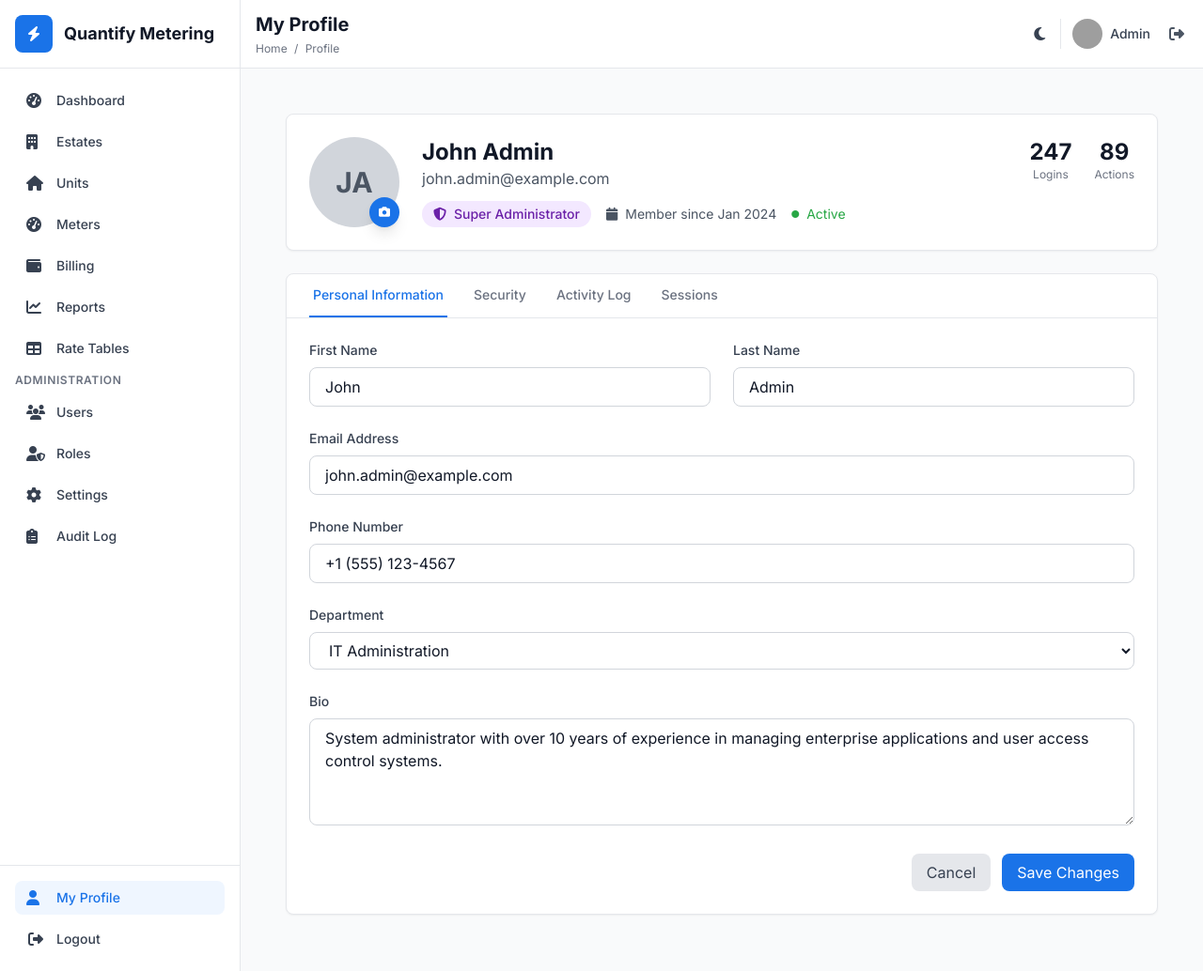
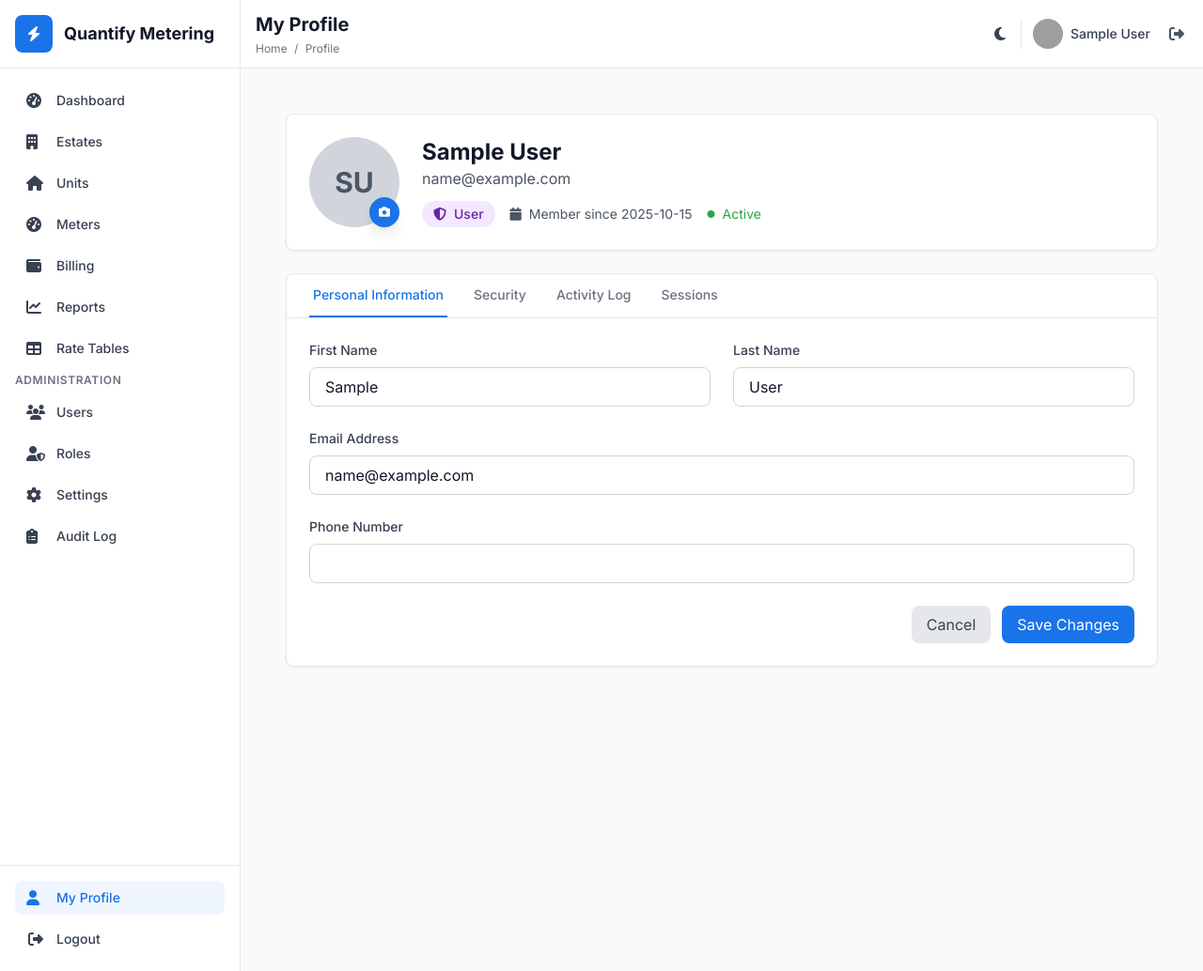
Before and after one commit to double-eye-za/QuantifyMeteringSystem, a Flask app: page /api/v1/profile in a window 1280 px wide. Shown: the whole page at 94% size. Run offline with Flask 3, Linux system fonts and the light colour scheme; the visitor is signed in with stand-in values (Sample User, id 1); some libraries are stand-ins or nearby versions; grey boxes are pictures that could not be loaded.

Commit message:
feat: implement user profile update and password change functionality with corresponding API endpoints and UI enhancements

```diff
--- a/app/routes/v1/profile.py
+++ b/app/routes/v1/profile.py
@@ -1,12 +1,63 @@
 from __future__ import annotations
 
-from flask import render_template
-from flask_login import login_required
+from flask import render_template, request, jsonify
+from flask_login import login_required, current_user
 
 from . import api_v1
+from ...models.user import User
 
 
 @api_v1.route("/profile", methods=["GET"])
 @login_required
 def profile_page():
-    return render_template("profile/profile.html")
+    user = current_user
+    role_name = getattr(getattr(user, "role", None), "name", None)
+    return render_template(
+        "profile/profile.html",
+        user={
+            "id": user.id,
+            "first_name": user.first_name,
+            "last_name": user.last_name,
+            "email": user.email,
+            "phone": user.phone,
+            "username": user.username,
+            "role": role_name,
+            "last_login": user.last_login.isoformat() if user.last_login else None,
+            "created_at": user.created_at.isoformat() if user.created_at else None,
+        },
+    )
+
+
+@api_v1.route("/profile", methods=["POST"])
+@login_required
+def update_profile():
+    payload = request.get_json(force=True) or {}
+    user = User.update_profile(current_user, payload)
+    return jsonify(
+        {
+            "data": {
+                "id": user.id,
+                "first_name": user.first_name,
+                "last_name": user.last_name,
+                "email": user.email,
+                "phone": user.phone,
+            }
+        }
+    )
+
+
+@api_v1.route(
+    "/profile/change-password", methods=["POST"], endpoint="profile_change_password"
+)
+@login_required
+def profile_change_password():
+    payload = request.get_json(force=True) or {}
+    ok, err = User.change_password(
+        current_user,
+        payload.get("current_password"),
+        payload.get("new_password"),
+        payload.get("confirm_password"),
+    )
+    if not ok:
+        return jsonify({"error": err}), 400
+    return jsonify({"message": "Password updated successfully"})
--- a/app/templates/base.html
+++ b/app/templates/base.html
@@ -270,13 +270,14 @@
                 class="flex items-center gap-2 pl-3 border-l border-gray-200 dark:border-gray-700"
               >
                 <img
-                  src="https://ui-avatars.com/api/?name=Admin&background=1A73E8&color=fff"
-                  alt="Admin"
+                  src="https://ui-avatars.com/api/?name={{ (current_user.first_name ~ '+' ~ current_user.last_name) if current_user.is_authenticated else 'User' }}&background=1A73E8&color=fff"
+                  alt="{{ (current_user.first_name ~ ' ' ~ current_user.last_name) if current_user.is_authenticated else 'User' }}"
                   class="w-8 h-8 rounded-full"
                 />
                 <span
                   class="text-sm font-medium text-gray-700 dark:text-gray-300"
-                  >Admin</span
+                  >{{ (current_user.first_name ~ ' ' ~ current_user.last_name)
+                  if current_user.is_authenticated else '' }}</span
                 >
                 <button
                   id="logoutButtonHeader"
--- a/app/templates/profile/profile.html
+++ b/app/templates/profile/profile.html
@@ -17,7 +17,8 @@
             class="w-24 h-24 bg-gray-300 dark:bg-gray-600 rounded-full flex items-center justify-center"
           >
             <span class="text-3xl font-bold text-gray-600 dark:text-gray-300"
-              >JA</span
+              >{{ (user.first_name[0] ~ user.last_name[0]) if user else 'U'
+              }}</span
             >
           </div>
           <button
@@ -30,21 +31,22 @@
         <!-- Profile Info -->
         <div class="flex-1 text-center sm:text-left">
           <h2 class="text-2xl font-bold text-gray-900 dark:text-white">
-            John Admin
+            {{ user.first_name }} {{ user.last_name }}
           </h2>
-          <p class="text-gray-600 dark:text-gray-400">john.admin@example.com</p>
+          <p class="text-gray-600 dark:text-gray-400">{{ user.email }}</p>
           <div class="flex flex-wrap items-center gap-4 mt-3">
             <span
               class="inline-flex items-center px-3 py-1 rounded-full text-sm font-medium bg-purple-100 dark:bg-purple-900/20 text-purple-800 dark:text-purple-400"
             >
               <i class="fas fa-shield-halved mr-2"></i>
-              Super Administrator
+              {{ user.role or 'User' }}
             </span>
             <span
               class="inline-flex items-center text-sm text-gray-600 dark:text-gray-400"
             >
               <i class="fas fa-calendar mr-2"></i>
-              Member since Jan 2024
+              Member since {{ (user.created_at[:10]) if user.created_at else '-'
+              }}
             </span>
             <span class="inline-flex items-center text-sm text-success">
               <i class="fas fa-circle mr-2" style="font-size: 8px"></i>
@@ -53,17 +55,7 @@
           </div>
         </div>
 
-        <!-- Quick Stats -->
-        <div class="flex gap-6">
-          <div class="text-center">
-            <p class="text-2xl font-bold text-gray-900 dark:text-white">247</p>
-            <p class="text-xs text-gray-500 dark:text-gray-400">Logins</p>
-          </div>
-          <div class="text-center">
-            <p class="text-2xl font-bold text-gray-900 dark:text-white">89</p>
-            <p class="text-xs text-gray-500 dark:text-gray-400">Actions</p>
-          </div>
-        </div>
+        <!-- Quick Stats removed per requirements -->
       </div>
     </div>
 
@@ -109,7 +101,11 @@
       <div class="p-6">
         <!-- Personal Information Tab -->
         <div id="personal-tab" class="tab-content">
-          <form class="space-y-6">
+          <form
+            id="profileForm"
+            class="space-y-6"
+            onsubmit="return submitProfile(event)"
+          >
             <div class="grid grid-cols-1 md:grid-cols-2 gap-6">
               <div>
                 <label
@@ -118,8 +114,10 @@
                   First Name
                 </label>
                 <input
+                  id="first_name"
+                  name="first_name"
                   type="text"
-                  value="John"
+                  value="{{ user.first_name }}"
                   class="w-full px-4 py-2 border border-gray-300 dark:border-gray-600 rounded-lg bg-white dark:bg-gray-700 text-gray-900 dark:text-gray-100 focus:ring-2 focus:ring-primary focus:border-primary"
                 />
               </div>
@@ -130,8 +128,10 @@
                   Last Name
                 </label>
                 <input
+                  id="last_name"
+                  name="last_name"
                   type="text"
-                  value="Admin"
+                  value="{{ user.last_name }}"
                   class="w-full px-4 py-2 border border-gray-300 dark:border-gray-600 rounded-lg bg-white dark:bg-gray-700 text-gray-900 dark:text-gray-100 focus:ring-2 focus:ring-primary focus:border-primary"
                 />
               </div>
@@ -144,8 +144,10 @@
                 Email Address
               </label>
               <input
+                id="email"
+                name="email"
                 type="email"
-                value="john.admin@example.com"
+                value="{{ user.email }}"
                 class="w-full px-4 py-2 border border-gray-300 dark:border-gray-600 rounded-lg bg-white dark:bg-gray-700 text-gray-900 dark:text-gray-100 focus:ring-2 focus:ring-primary focus:border-primary"
               />
             </div>
@@ -157,42 +159,17 @@
                 Phone Number
               </label>
               <input
+                id="phone"
+                name="phone"
                 type="tel"
-                value="+1 (555) 123-4567"
+                value="{{ user.phone or '' }}"
                 class="w-full px-4 py-2 border border-gray-300 dark:border-gray-600 rounded-lg bg-white dark:bg-gray-700 text-gray-900 dark:text-gray-100 focus:ring-2 focus:ring-primary focus:border-primary"
               />
             </div>
 
-            <div>
-              <label
-                class="block text-sm font-medium text-gray-700 dark:text-gray-300 mb-2"
-              >
-                Department
-              </label>
-              <select
-                class="w-full px-4 py-2 border border-gray-300 dark:border-gray-600 rounded-lg bg-white dark:bg-gray-700 text-gray-900 dark:text-gray-100 focus:ring-2 focus:ring-primary focus:border-primary"
-              >
-                <option selected>IT Administration</option>
-                <option>Engineering</option>
-                <option>Marketing</option>
-                <option>Sales</option>
-              </select>
-            </div>
+            <!-- Department removed per requirements -->
 
-            <div>
-              <label
-                class="block text-sm font-medium text-gray-700 dark:text-gray-300 mb-2"
-              >
-                Bio
-              </label>
-              <textarea
-                rows="4"
-                class="w-full px-4 py-2 border border-gray-300 dark:border-gray-600 rounded-lg bg-white dark:bg-gray-700 text-gray-900 dark:text-gray-100 focus:ring-2 focus:ring-primary focus:border-primary"
-                placeholder="Tell us about yourself..."
-              >
-System administrator with over 10 years of experience in managing enterprise applications and user access control systems.</textarea
-              >
-            </div>
+            <!-- Bio removed per requirements -->
 
             <div class="flex justify-end gap-3">
               <button
@@ -221,7 +198,11 @@ System administrator with over 10 years of experience in managing enterprise app
               >
                 Change Password
               </h3>
-              <form class="space-y-4 max-w-md">
+              <form
+                id="changePasswordForm"
+                class="space-y-4 max-w-md"
+                onsubmit="return submitChangePassword(event)"
+              >
                 <div>
                   <label
                     class="block text-sm font-medium text-gray-700 dark:text-gray-300 mb-2"
@@ -229,6 +210,7 @@ System administrator with over 10 years of experience in managing enterprise app
                     Current Password
                   </label>
                   <input
+                    name="current_password"
                     type="password"
                     class="w-full px-4 py-2 border border-gray-300 dark:border-gray-600 rounded-lg bg-white dark:bg-gray-700 text-gray-900 dark:text-gray-100 focus:ring-2 focus:ring-primary focus:border-primary"
                   />
@@ -240,6 +222,7 @@ System administrator with over 10 years of experience in managing enterprise app
                     New Password
                   </label>
                   <input
+                    name="new_password"
                     type="password"
                     class="w-full px-4 py-2 border border-gray-300 dark:border-gray-600 rounded-lg bg-white dark:bg-gray-700 text-gray-900 dark:text-gray-100 focus:ring-2 focus:ring-primary focus:border-primary"
                   />
@@ -251,6 +234,7 @@ System administrator with over 10 years of experience in managing enterprise app
                     Confirm New Password
                   </label>
                   <input
+                    name="confirm_password"
                     type="password"
                     class="w-full px-4 py-2 border border-gray-300 dark:border-gray-600 rounded-lg bg-white dark:bg-gray-700 text-gray-900 dark:text-gray-100 focus:ring-2 focus:ring-primary focus:border-primary"
                   />
@@ -260,75 +244,6 @@ System administrator with over 10 years of experience in managing enterprise app
                   class="px-4 py-2 bg-primary hover:bg-blue-700 text-white rounded-lg transition-colors"
                 >
                   Update Password
-                </button>
-              </form>
-            </div>
-
-            <!-- Two-Factor Authentication -->
-            <div class="border-b border-gray-200 dark:border-gray-700 pb-6">
-              <div class="flex items-center justify-between mb-4">
-                <div>
-                  <h3
-                    class="text-lg font-semibold text-gray-900 dark:text-white"
-                  >
-                    Two-Factor Authentication
-                  </h3>
-                  <p class="text-sm text-gray-500 dark:text-gray-400 mt-1">
-                    Add an extra layer of security to your account
-                  </p>
-                </div>
-                <span
-                  class="px-3 py-1 bg-gray-100 dark:bg-gray-700 text-gray-700 dark:text-gray-300 text-sm rounded-full"
-                >
-                  Disabled
-                </span>
-              </div>
-              <button
-                class="px-4 py-2 bg-white dark:bg-gray-700 border border-gray-300 dark:border-gray-600 text-gray-700 dark:text-gray-300 rounded-lg hover:bg-gray-50 dark:hover:bg-gray-600 transition-colors"
-              >
-                <i class="fas fa-shield-halved mr-2"></i>
-                Enable 2FA
-              </button>
-            </div>
-
-            <!-- Security Questions -->
-            <div>
-              <h3
-                class="text-lg font-semibold text-gray-900 dark:text-white mb-4"
-              >
-                Security Questions
-              </h3>
-              <form class="space-y-4 max-w-md">
-                <div>
-                  <label
-                    class="block text-sm font-medium text-gray-700 dark:text-gray-300 mb-2"
-                  >
-                    Security Question
-                  </label>
-                  <select
-                    class="w-full px-4 py-2 border border-gray-300 dark:border-gray-600 rounded-lg bg-white dark:bg-gray-700 text-gray-900 dark:text-gray-100 focus:ring-2 focus:ring-primary focus:border-primary"
-                  >
-                    <option>What was your first pet's name?</option>
-                    <option>What city were you born in?</option>
-                    <option>What is your mother's maiden name?</option>
-                  </select>
-                </div>
-                <div>
-                  <label
-                    class="block text-sm font-medium text-gray-700 dark:text-gray-300 mb-2"
-                  >
-                    Answer
-                  </label>
-                  <input
-                    type="text"
-                    class="w-full px-4 py-2 border border-gray-300 dark:border-gray-600 rounded-lg bg-white dark:bg-gray-700 text-gray-900 dark:text-gray-100 focus:ring-2 focus:ring-primary focus:border-primary"
-                  />
-                </div>
-                <button
-                  type="submit"
-                  class="px-4 py-2 bg-primary hover:bg-blue-700 text-white rounded-lg transition-colors"
-                >
-                  Update Security Question
                 </button>
               </form>
             </div>
@@ -554,5 +469,47 @@ System administrator with over 10 years of experience in managing enterprise app
       "dark:text-gray-400"
     );
   }
+
+  async function submitProfile(event) {
+    event.preventDefault();
+    const payload = {
+      first_name: document.getElementById("first_name")?.value || "",
+      last_name: document.getElementById("last_name")?.value || "",
+      email: document.getElementById("email")?.value || "",
+      phone: document.getElementById("phone")?.value || "",
+    };
+    try {
+      const resp = await fetch("/api/v1/profile", {
+        method: "POST",
+        headers: { "Content-Type": "application/json" },
+        body: JSON.stringify(payload),
+      });
+      if (!resp.ok) throw new Error("Failed");
+      await resp.json();
+      window.location.reload();
+    } catch (e) {
+      alert("Failed to update profile");
+    }
+    return false;
+  }
+
+  async function submitChangePassword(event) {
+    event.preventDefault();
+    const form = event.target;
+    const payload = Object.fromEntries(new FormData(form));
+    try {
+      const resp = await fetch("/api/v1/profile/change-password", {
+        method: "POST",
+        headers: { "Content-Type": "application/json" },
+        body: JSON.stringify(payload),
+      });
+      const data = await resp.json();
+      if (!resp.ok) throw new Error(data.error || "Failed");
+      window.location.reload();
+    } catch (e) {
+      alert(e.message || "Failed to update password");
+    }
+    return false;
+  }
 </script>
 {% endblock %}
```
Also changed, not shown: app/models/user.py (+23 -1 lines).
